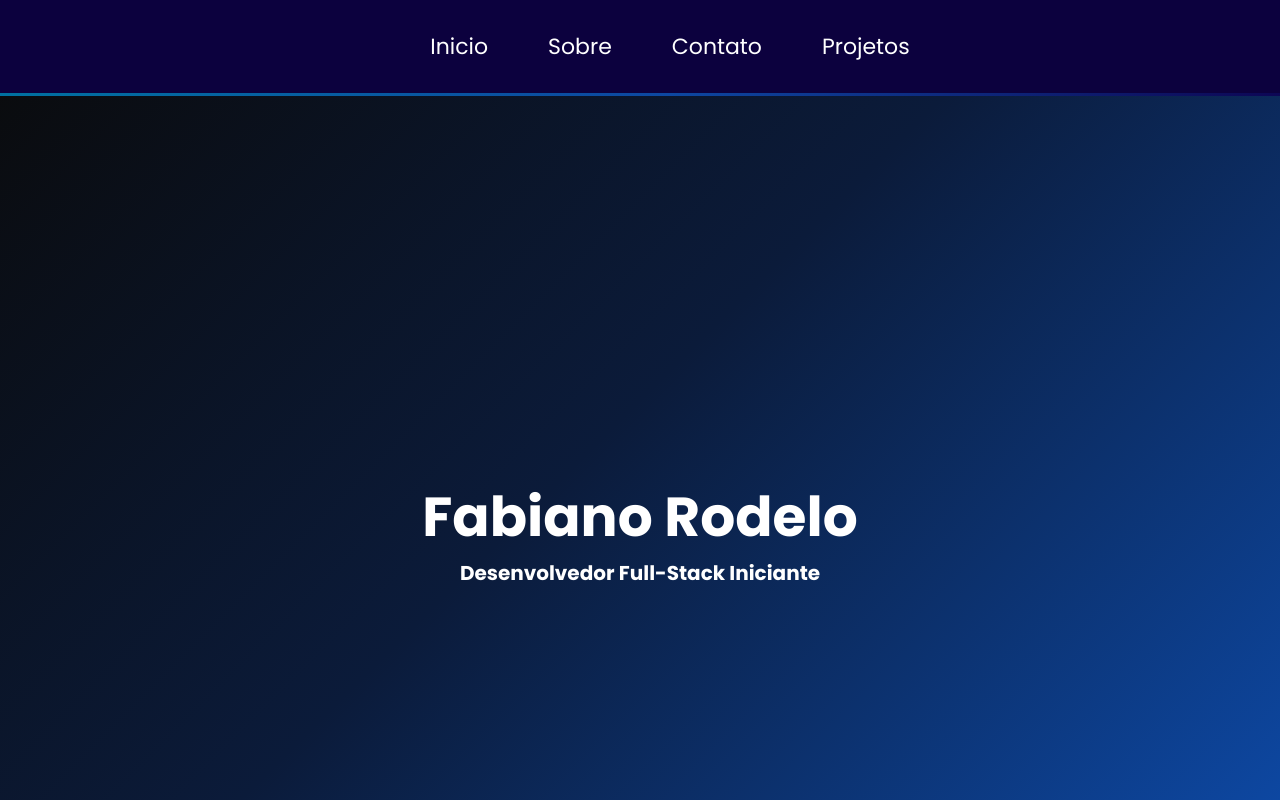
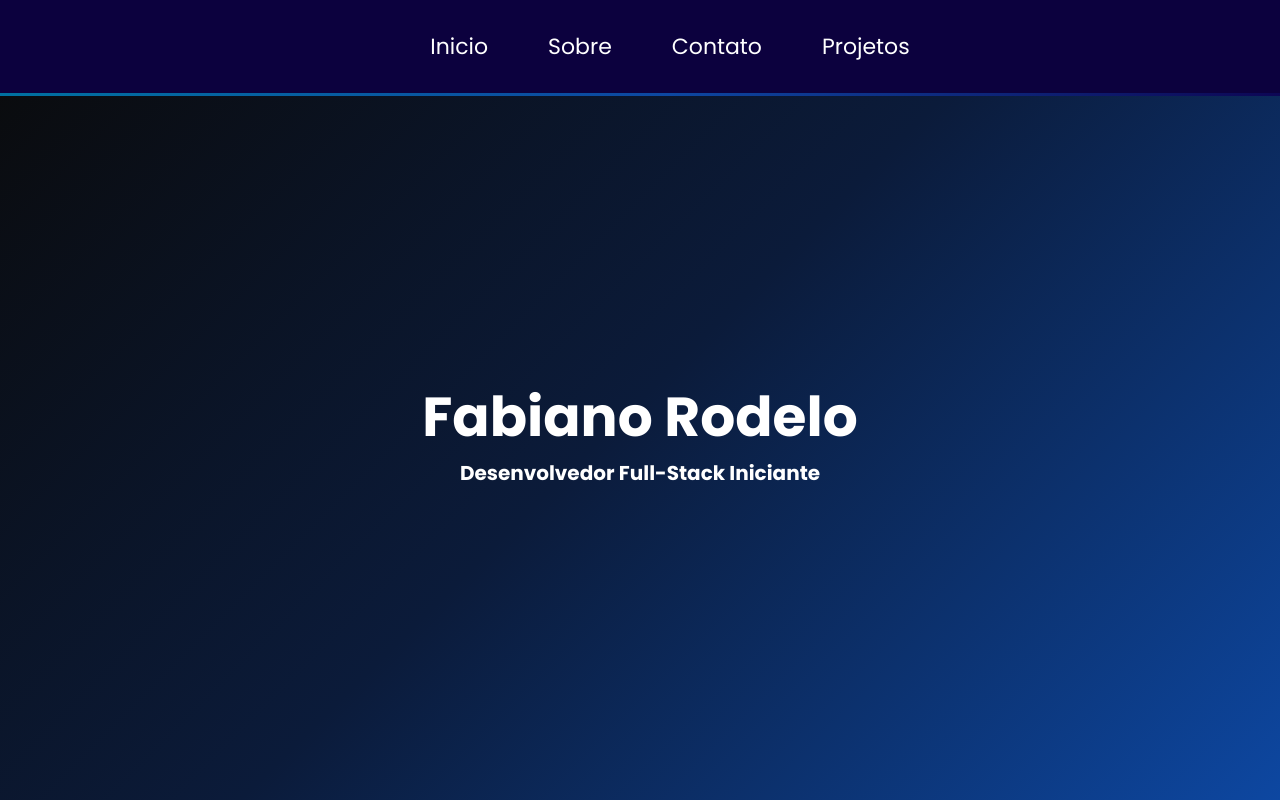
Before and after one commit to FabianoR16/portfolio-fabiano, a plain HTML site: page index.html in a window 1280 px wide. Shown: the top 800 px of the page. Drawn offline with Linux system fonts and the light colour scheme; a web font is replaced by a local one.

Commit message:
Add files via upload

```diff
--- a/style.css
+++ b/style.css
@@ -62,7 +62,7 @@ main{
 
 .h1-perfil{
     position: relative;
-    top: 450px;
+    top: 350px;
     text-align: center;
     color: white;
     font-size: 55px;
@@ -70,7 +70,7 @@ main{
 
 .h2-perfil{
         position: relative;
-    top: 450px;
+    top: 350px;
     text-align: center;
     color: white;
     font-size: 20px;
```
